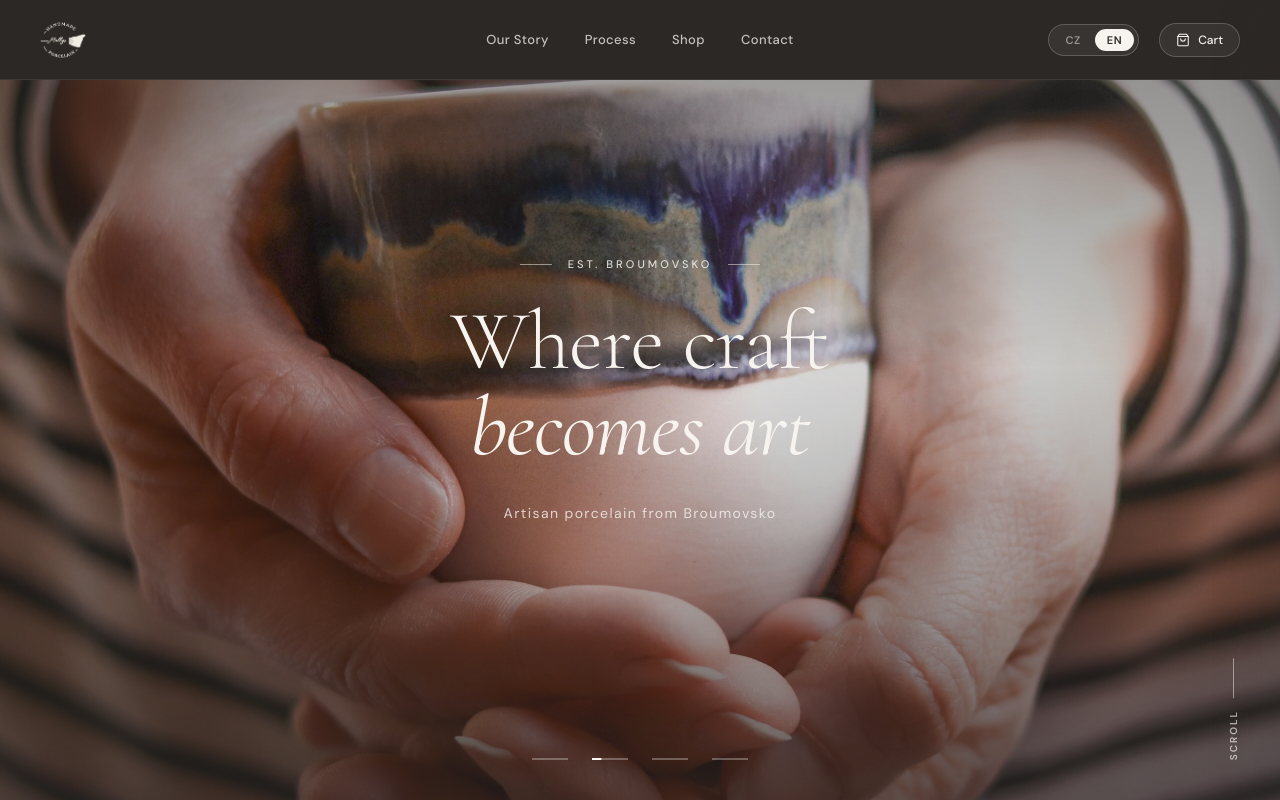
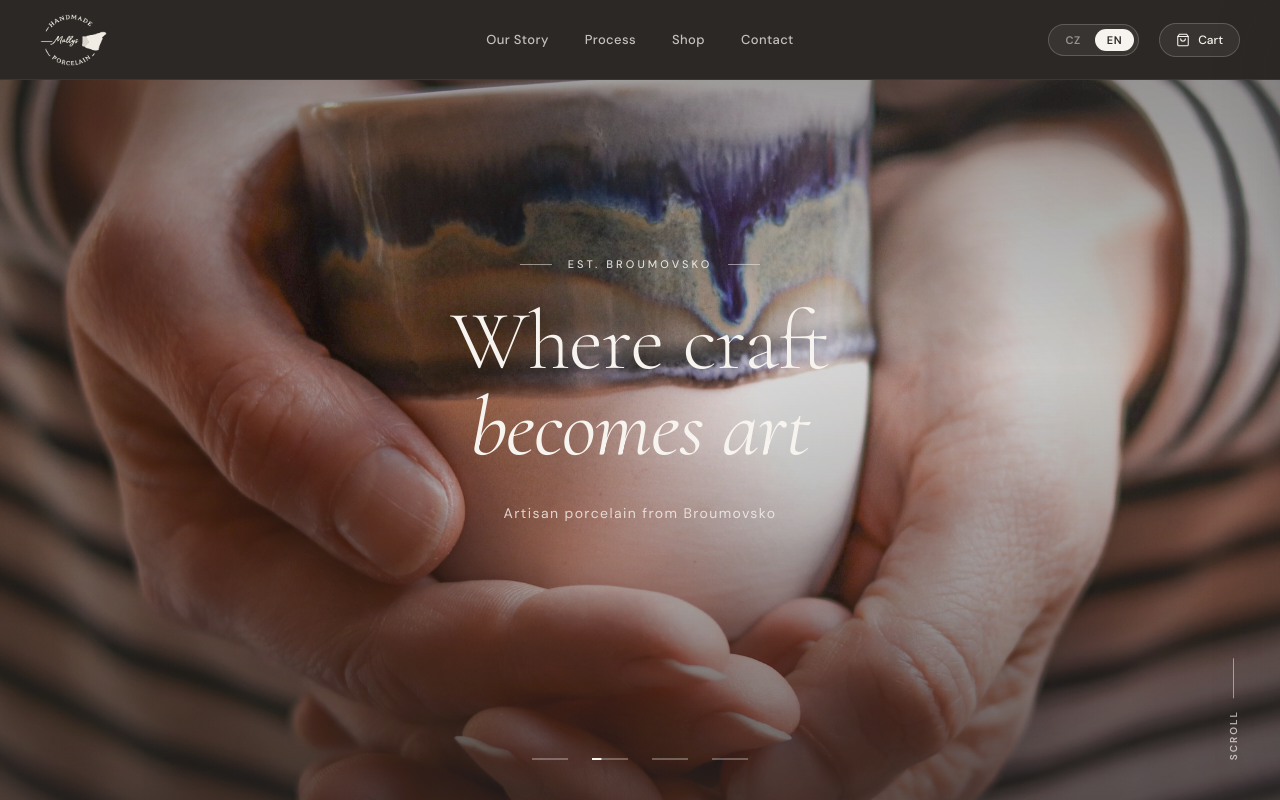
Before and after one commit to slami96/mallysremake, a Next.js app: page / in a window 1280 px wide. Shown: the top 800 px of the page. Built offline with nearby package versions, Linux system fonts and the light colour scheme.

Commit message:
Increase header logo image height from 36px to 52px

```diff
--- a/app/globals.css
+++ b/app/globals.css
@@ -62,7 +62,7 @@ a { color: inherit; text-decoration: none; }
   transition: opacity 0.3s ease;
 }
 .header__logo-wrap:hover { opacity: 0.75; }
-.header__logo-img { height: 36px; width: auto; }
+.header__logo-img { height: 52px; width: auto; }
 .header__logo-text {
   font-family: var(--serif); font-weight: 400; letter-spacing: 0.2em;
   font-size: 20px; color: var(--porcelain);
```
